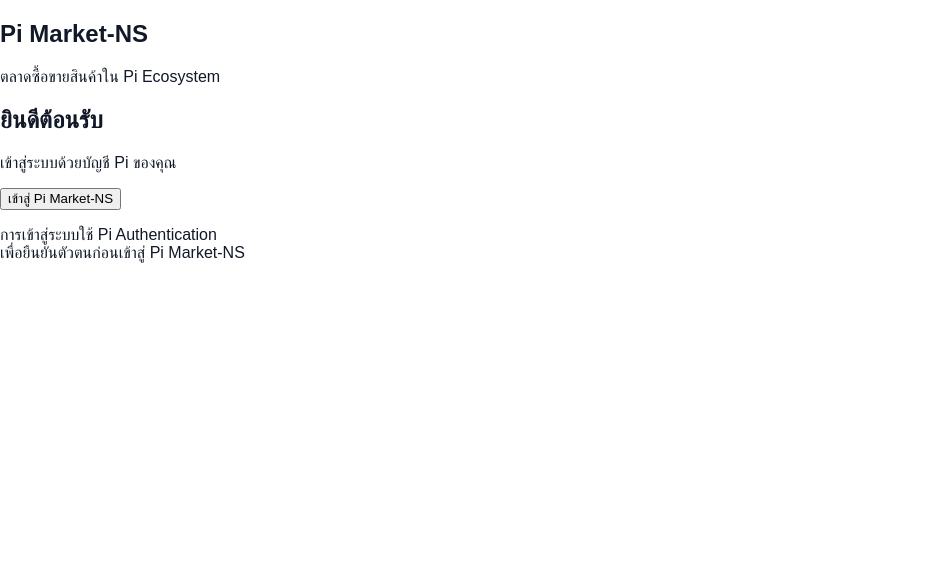
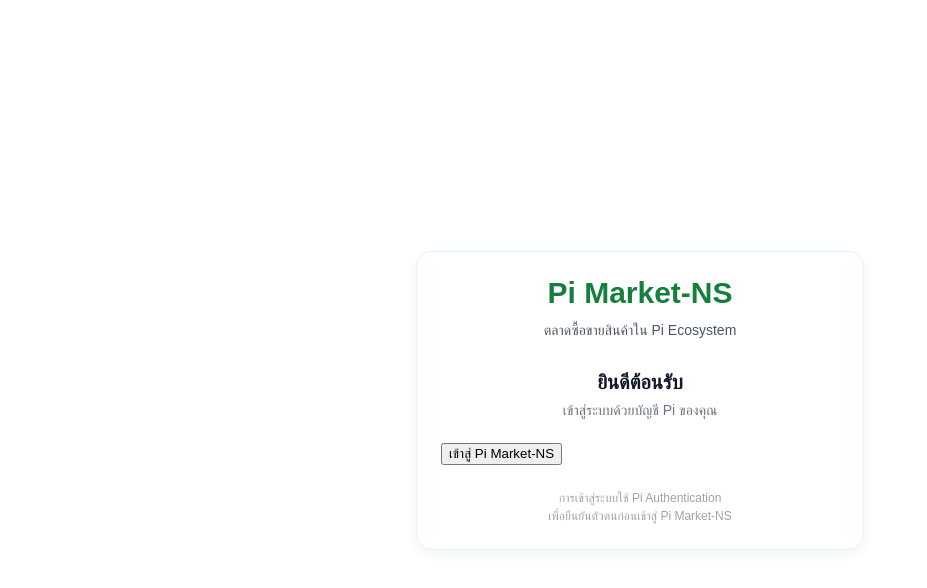
Before and after one commit to Aphiwat96/Pi-Market-NS, a Next.js app: page / in a window 1280 px wide. Shown: the top 588 px of the page, without its empty margins (0-927 px from the left). Built offline with nearby package versions, Linux system fonts and the light colour scheme.

Commit message:
Refactor EntryPage component structure and styles

```diff
--- a/app/page.tsx
+++ b/app/page.tsx
@@ -1,29 +1,24 @@
 import PiEntryButton from "./components/PiEntryButton";
 export default function EntryPage() {
   return (
-    <main className="flex min-h-screen items-center justify-center bg-white px-4 text-gray-900">
-      <section className="w-full max-w-md rounded-2xl border border-green-100 bg-white p-6 shadow-sm">
-        {/* Brand */}
-        <div className="mb-8 text-center">
-          <h1 className="text-3xl font-bold text-green-700">
-            Pi Market-NS
-          </h1>
-          <p className="mt-3 text-sm text-gray-600">
+    <main className="entry-page">
+      <section className="entry-card">
+        <div className="entry-brand">
+          <h1>Pi Market-NS</h1>
+          <p>
             ตลาดซื้อขายสินค้าใน Pi Ecosystem
           </p>
         </div>
-        {/* Login */}
-        <div>
-          <h2 className="mb-2 text-center text-xl font-semibold">
+        <div className="entry-login">
+          <h2>
             ยินดีต้อนรับ
           </h2>
-          <p className="mb-6 text-center text-sm text-gray-500">
+          <p>
             เข้าสู่ระบบด้วยบัญชี Pi ของคุณ
           </p>
           <PiEntryButton />
         </div>
-        {/* Information */}
-        <p className="mt-6 text-center text-xs leading-5 text-gray-400">
+        <p className="entry-information">
           การเข้าสู่ระบบใช้ Pi Authentication
           <br />
           เพื่อยืนยันตัวตนก่อนเข้าสู่ Pi Market-NS
```
